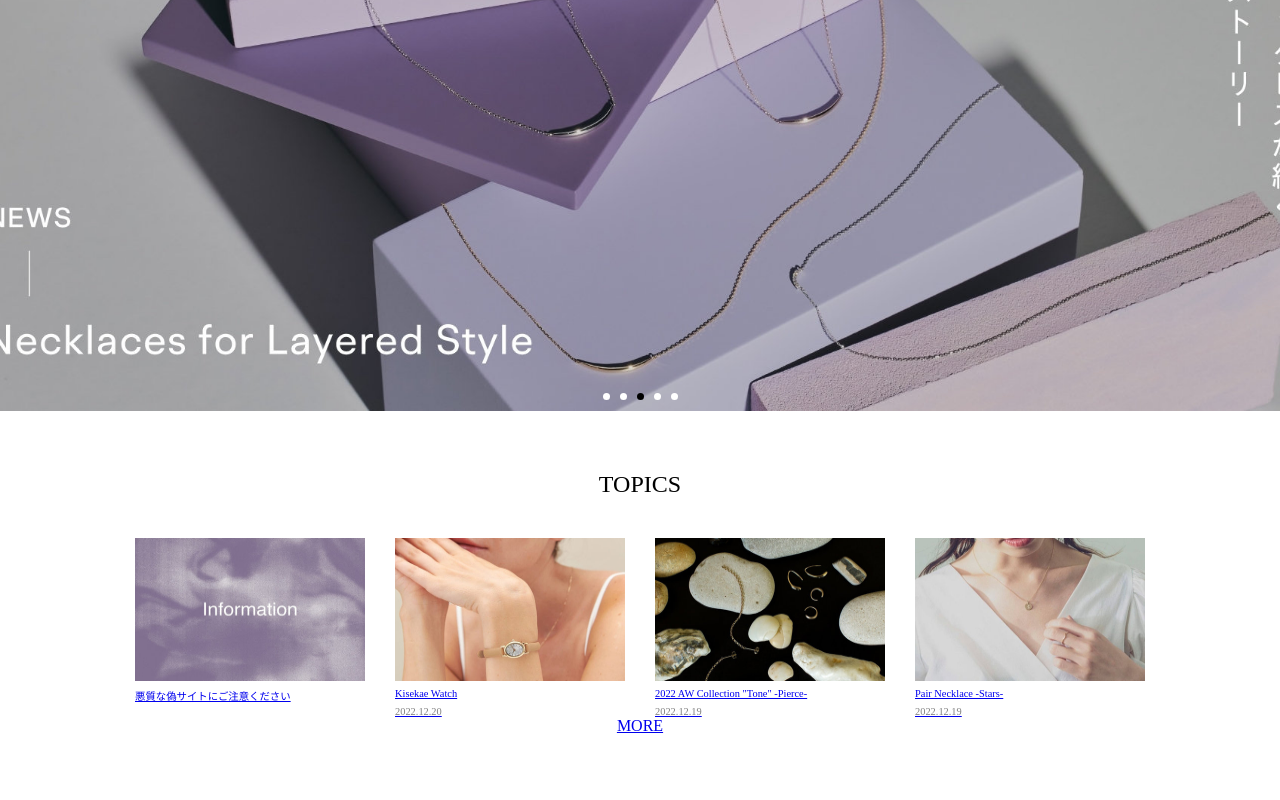
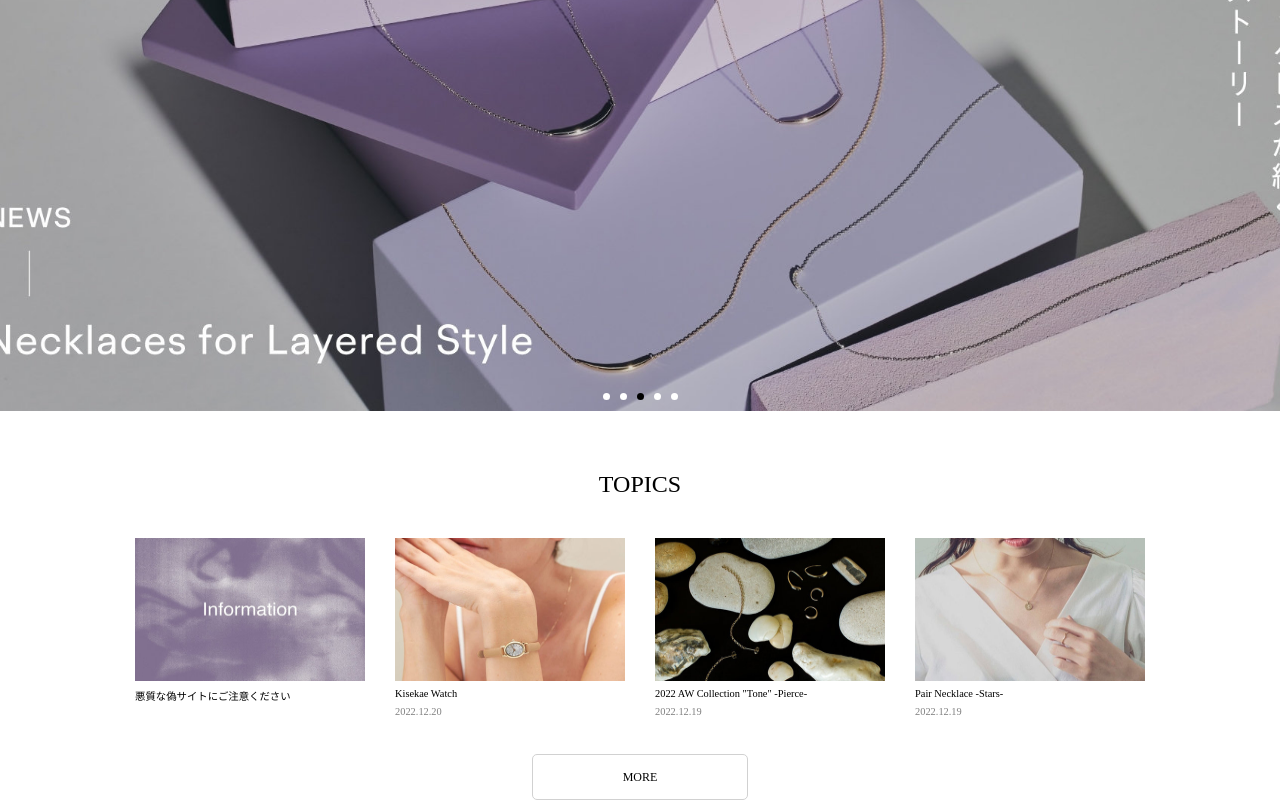
Before and after one commit to Hasegawa-Akito/design-training, a plain HTML site: page ete/index.html in a window 1280 px wide. Shown: the part 349-1149 px from the top of the page. Before the commit the page ends 1084 px from the top, so only its background shows below. Drawn offline with Linux system fonts and the light colour scheme; some packages are replaced by stand-ins of ours.

Commit message:
more ボタン作成

```diff
--- a/ete/style.css
+++ b/ete/style.css
@@ -167,6 +167,8 @@ header {
   height: 143.11px;
 }
 .topics-gallery .topic-tag {
+  color: inherit;
+  text-decoration: none;
   margin: 0 15px;
   display: flex;
   flex-flow: column;
@@ -184,7 +186,18 @@ span {
 }
 .more-tag {
   width: 100%;
+  text-align: center;
+  margin-top: 50px;
 }
-.more-tag {
-  text-align: center;
+.more-tag a {
+  color: inherit;
+  text-decoration: none;
+  font-size: 0.75rem;
+  padding: 15px 90px;
+  border: 1px rgb(209, 209, 209) solid;
+  border-radius: 5px;
 }
+.more-tag a:hover {
+  color: white;
+  background-color: rgb(189, 189, 189);
+}
```
